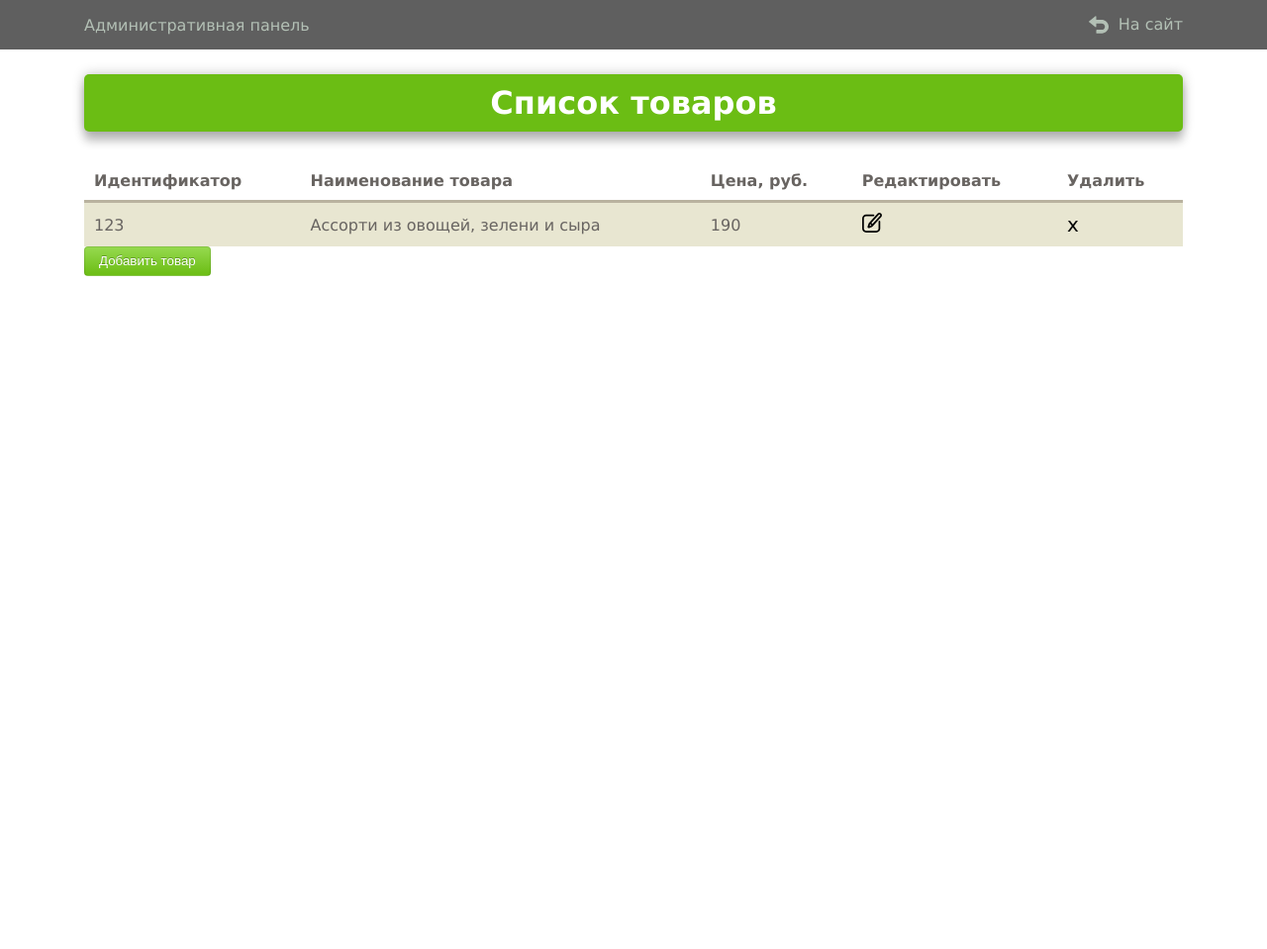
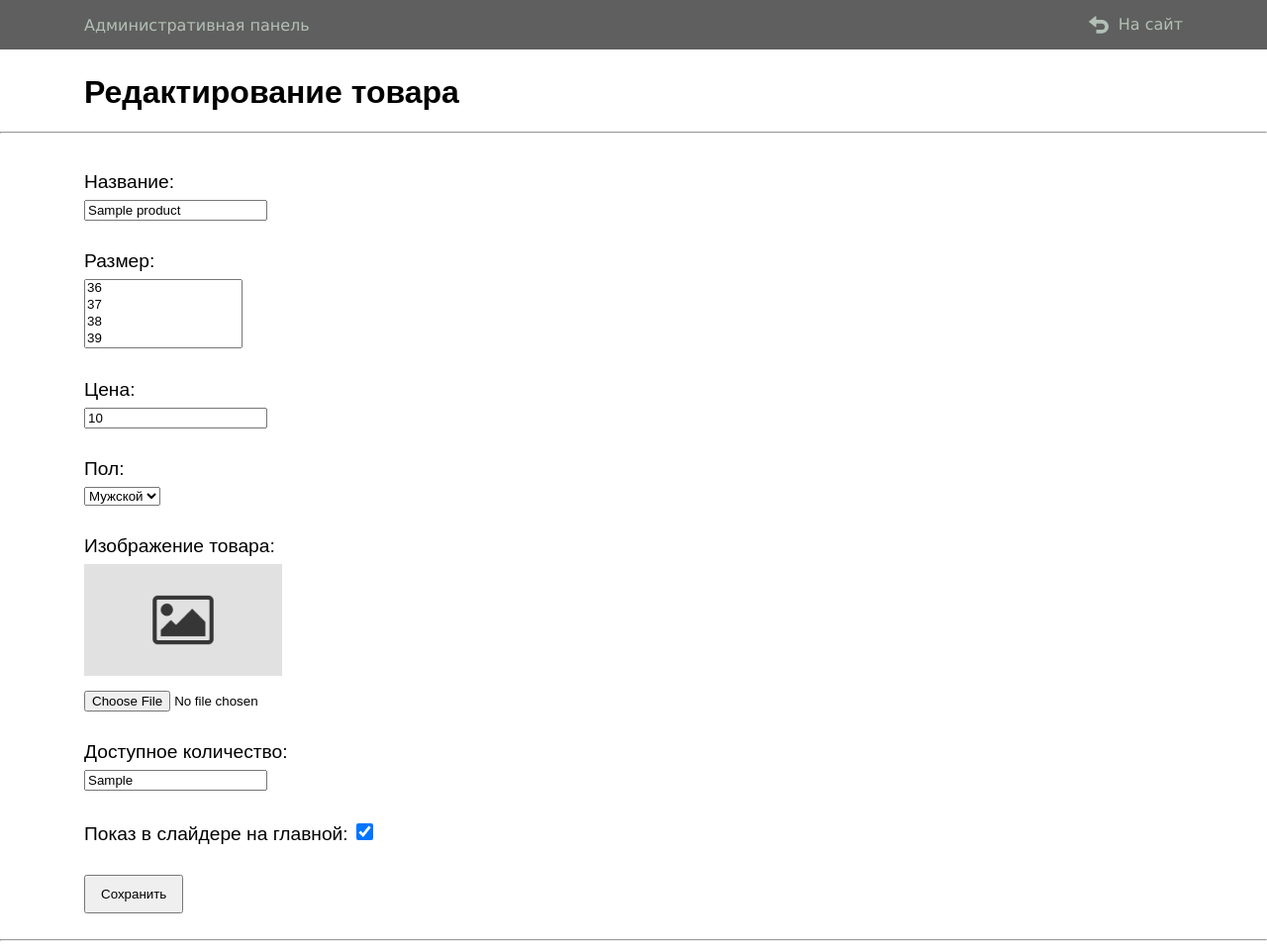
Before and after one commit to maksimryapolov/crossshop, a PHP site: page /admin/edit/1 in a window 1280 px wide. Shown: the whole page at 99% size. Before the commit the page ends 279 px from the top, so only its background shows below. Run offline with PHP 8.4, Linux system fonts and the light colour scheme; the visitor is signed in with stand-in values (Sample User, id 1); tables that the repository leaves empty or names only in its code hold one stand-in row (values such as "Sample post").

Commit message:
add/update/

```diff
--- /dev/null
+++ b/app/js/admin.js
@@ -0,0 +1,5 @@
+(function () {
+    $("#image-field").change(function(){
+        $("#image").attr('src', '');
+    })
+})();
--- a/app/js/main.js
+++ b/app/js/main.js
@@ -5,6 +5,7 @@ $(".maskphone").mask('+7(999) 999 99-99');
     var popup_bg = $(".b-popup-bg");
     var id_modal = '';
     var time = 300;
+
 
     $(".popup").on('click', function () {
         id_modal = this.getAttribute('data-popup');
@@ -60,7 +61,9 @@ $(".maskphone").mask('+7(999) 999 99-99');
 
 (function () {
     var multiItemSlider = (function () {
+
         return function (selector, config) {
+            if(document.querySelector(selector)) {
                 var
                 _mainElement = document.querySelector(selector), // основный элемент блока
                 _sliderWrapper = _mainElement.querySelector('.slider__wrapper'), // обертка для .slider-item
@@ -200,7 +203,7 @@ $(".maskphone").mask('+7(999) 999 99-99');
                         _cycle();
                     }
                 }
-
+            }
         }
     }());
 
--- a/app/scss/admin.scss
+++ b/app/scss/admin.scss
@@ -4,6 +4,7 @@
 body {
   margin: 0;
   padding: 0;
+  font-family: 'Arial';
 }
 a {
   color: black;
@@ -31,12 +32,13 @@ a {
   justify-content: space-between;
 }
 
-.tst-btn {
+.btn-link {
+  display: inline-block;
   cursor: pointer;
   border-radius: 4px;
   border: 1px solid #bbbbbb;
   line-height: 20px;
-  padding: 4px 14px;
+  padding: 6px 12px;
   color: #ffffff;
   text-shadow: 0 -1px 0 rgba(0, 0, 0, 0.25);
   background-color: #95d94e;
@@ -117,3 +119,47 @@ tr:nth-child(even) {
   background-color: transparent;
   color: black;
 }
+
+.form-group {
+  display: flex;
+  flex-direction: column;
+
+  &__item {
+    display: block;
+    margin-top: 30px;
+  }
+
+  .checkbox {
+    .form-group__title {
+      display: inline;
+    }
+
+    .form-group__input {
+      width: 17px;
+      height: 17px;
+    }
+  }
+  .select {
+    .form-group__input {
+      width: 160px;
+    }
+  }
+
+  &__title {
+    display: block;
+    margin-bottom: 7px;
+    font-size: 1.2em;
+  }
+
+  .image {
+    display: flex;
+    flex-direction: column;
+    img {
+      width: 200px;
+      margin-bottom: 15px;
+    }
+  }
+}
+.errors {
+  color: red;
+}
--- a/application/config/routs.php
+++ b/application/config/routs.php
@@ -4,6 +4,8 @@ return array(
 
     "auth" => "admin/auth",
     "admin" => "admin/index",
+    "admin/product/add" => "admin/add",
+    "admin/edit/([0-9]+)" => "admin/edit/$1",
 
     "/([0-9]+)/" => "main/detail/$1",
     "index" => "main/index",
--- a/application/controllers/AdminController.php
+++ b/application/controllers/AdminController.php
@@ -7,6 +7,7 @@ class AdminController extends Controller
         $modleAdmin = $this->model->init("AdminModel");
 
         if($modleAdmin->isAdmin()) {
+            $result = $modleAdmin->getListProduct();
             require_once ROOT . "/application/views/admin/index.php";
             return;
         }
@@ -24,4 +25,104 @@ class AdminController extends Controller
         }
         header("Location: /admin/");
     }
+
+    public function ActionAdd()
+    {
+        $modleAdmin = $this->model->init("AdminModel");
+        if($modleAdmin->CheckAuthAdmin()) {
+            if(isset($_POST['SUBMIT'])){
+                $errors = array();
+                $arDescError = array(
+                    "NAME" => "Имя",
+                    "SIZE" => "Размер",
+                    "PRICE" => "Цена"
+                );
+
+                $data = array(
+                    'NAME'      => $_POST["NAME"],
+                    'SIZE'      => isset($_POST["SIZE"]) ? $_POST["SIZE"] : false,
+                    'PRICE'     => $_POST["PRICE"],
+                    'SEX'       => $_POST["SEX"],
+                    'AVL'       => $_POST["AVL"],
+                    'IN_SLIDE'  => isset($_POST["IN_SLIDE"]) ? $_POST["IN_SLIDE"] : false
+                );
+
+                foreach ($arDescError as $key => $item) {
+                    if(isset($data[$key]) && empty($data[$key])) {
+                        $errors[] = "Поле $item не заполнено";
+                    }
+                }
+
+                if(empty($errors)) {
+                    $id = $modleAdmin->addProductAction($data);
+                    if($id) {
+                        if (is_uploaded_file($_FILES["IMAGE"]["tmp_name"])) {
+                             move_uploaded_file($_FILES["IMAGE"]["tmp_name"], $_SERVER['DOCUMENT_ROOT'] . "/upload/cross/cross_{$id}.jpg");
+                        }
+                    }
+                    header("Location: /admin/");
+                }
+            }
+
+            require_once ROOT . "/application/views/admin/addProduct.php";
+            return;
+        }
+        header("Location: /auth/");
+    }
+
+    public function ActionEdit($id)
+    {
+        $modleAdmin = $this->model->init("AdminModel");
+
+        if($modleAdmin->CheckAuthAdmin()) {
+            $id = intval($id);
+            if(isset($_POST['SUBMIT'])){
+                $errors = array();
+                $arDescError = array(
+                    "NAME" => "Имя",
+                    "SIZE" => "Размер",
+                    "PRICE" => "Цена"
+                );
+
+                $data = array(
+                    'NAME'      => $_POST["NAME"],
+                    'SIZE'      => isset($_POST["SIZE"]) ? $_POST["SIZE"] : false,
+                    'PRICE'     => $_POST["PRICE"],
+                    'SEX'       => $_POST["SEX"],
+                    'AVL'       => $_POST["AVL"],
+                    'IN_SLIDE'  => isset($_POST["IN_SLIDE"]) ? $_POST["IN_SLIDE"] : false
+                );
+
+                foreach ($arDescError as $key => $item) {
+                    if(isset($data[$key]) && empty($data[$key])) {
+                        $errors[] = "Поле $item не заполнено";
+                    }
+                }
+
+                if(empty($errors)) {
+                    $res = $modleAdmin->editProductAction($id, $data);
+                    // if($id) {
+                    //     if (is_uploaded_file($_FILES["IMAGE"]["tmp_name"])) {
+                    //          move_uploaded_file($_FILES["IMAGE"]["tmp_name"], $_SERVER['DOCUMENT_ROOT'] . "/upload/cross/cross_{$id}.jpg");
+                    //     }
+                    // }
+                    if($res) {
+                        header("Location: /admin/");
+                    }
+                    die('Ошибка добавления');
+                }
+            }
+
+            $result = $modleAdmin->getProductById($id);
+
+            $arSize = array(36,37,38,39,40,41,42,43,44,45,46);
+            $arSex = array("Мужской", "Женский", "Унисекс");
+            require_once ROOT . "/application/views/admin/editProduct.php";
+            return;
+
+        }
+        header("Location: /auth/");
+
+
+    }
 }
--- a/application/core/router.php
+++ b/application/core/router.php
@@ -58,7 +58,6 @@ class Route
         $path_routs = ROOT . "/application/config/routs.php";
         $url_path = $_SERVER["REQUEST_URI"] == "/" ? "index" : trim($_SERVER["REQUEST_URI"], "/");
         $url_methods = require_once $path_routs;
-
         foreach($url_methods as $key => $path)
         {
             if (preg_match("~$key~", $url_path)) {
--- a/application/models/AdminModel.php
+++ b/application/models/AdminModel.php
@@ -26,6 +26,23 @@ class AdminModel
             return $_SESSION["ID_USER"];
         }
         return false;
+    }
+
+    public function getListProduct ()
+    {
+        $result = array();
+        $errors = array();
+        $pdo = Db::connect();
+        $stmt = $pdo->query("SELECT * FROM product");
+
+        while ($row = $stmt->fetch(PDO::FETCH_ASSOC))
+        {
+            $result[] = $row;
+        }
+
+        if(!empty($result)) {
+            return $result;
+        }
     }
 
     public function AuthAction()
@@ -66,4 +83,102 @@ class AdminModel
         }
     }
 
+    public function addProductAction($data)
+    {
+        $db = new Db;
+        $pdo = $db->connect();
+
+        $size = implode(",", $data["SIZE"]);
+        $in_slide = $data["IN_SLIDE"] == "on" ? 1 : 0;
+
+        $stat = $pdo->prepare("INSERT INTO product (name, size, price, sex, avl, in_slide) VALUES (:name, :size, :price, :sex, :avl, :in_slide)");
+        $stat->bindParam("name", $data["NAME"]);
+        $stat->bindParam("size", $size);
+        $stat->bindParam("price", intval($data["PRICE"]));
+        $stat->bindParam("sex", $data["SEX"]);
+        $stat->bindParam("avl", $data["AVL"]);
+        $stat->bindParam("in_slide", $in_slide);
+        if($stat->execute()) {
+            return $pdo->lastInsertId();
+        }
+
+        return 0;
+    }
+
+    public function editProductAction($id, $data)
+    {
+        $this->saveImage($id);
+        $db = new Db();
+        $pdo = $db->connect();
+        $size = implode(",", $data["SIZE"]);
+        $in_slide = $data["IN_SLIDE"] == "on" ? 1 : 0;
+
+        $stat = $pdo->prepare("UPDATE product SET
+                                                name=:name,
+                                                size=:size,
+                                                price=:price,
+                                                sex=:sex,
+                                                avl=:avl,
+                                                in_slide=:in_slide
+                                            WHERE
+                                                id_product=:id"
+                                            );
+        $stat->bindParam("id", $id);
+        $stat->bindParam("name", $data["NAME"]);
+        $stat->bindParam("size", $size);
+        $stat->bindParam("price", intval($data["PRICE"]));
+        $stat->bindParam("sex", $data["SEX"]);
+        $stat->bindParam("avl", $data["AVL"]);
+        $stat->bindParam("in_slide", $in_slide);
+        if($stat->execute()) {
+            return true;
+        }
+        return false;
+    }
+
+    public function getProductById($id)
+    {
+        if(is_int($id)) {
+            $db = new Db();
+            $pdo = $db->connect();
+
+            $stat = $pdo->prepare("SELECT * FROM product WHERE id_product=:id");
+            $stat->bindParam("id", $id, PDO::PARAM_INT);
+            $stat->execute();
+            $result = $stat->fetch();
+            $result['size'] = $this->transformStringToArray($result['size']);
+            $result['image'] = $this->productGetImage($result['id_product']);
+
+            return $result;
+
+        }
+    }
+
+    private function transformStringToArray($var)
+    {
+        if(is_string($var)) {
+            return explode(",", $var);
+        }
+        return $var;
+
+    }
+
+    private function productGetImage($id)
+    {
+        $id = intval($id);
+        $path = ROOT . "/upload/cross/cross_${id}.jpg";
+        if(file_exists($path)) {
+            return "/upload/cross/cross_${id}.jpg";
+        }
+        return "/upload/cross/no-image.jpg";
+    }
+
+    public function saveImage($id)
+    {
+        if($id) {
+            if (is_uploaded_file($_FILES["IMAGE"]["tmp_name"])) {
+                move_uploaded_file($_FILES["IMAGE"]["tmp_name"], $_SERVER['DOCUMENT_ROOT'] . "/upload/cross/cross_{$id}.jpg");
+            }
+        }
+    }
 }
--- /dev/null
+++ b/application/views/admin/editProduct.php
@@ -0,0 +1,65 @@
+<? require_once  ROOT . "/application/views/admin/layots/header.php"; ?>
+    <div class="container">
+        <h1>Редактирование товара</h1>
+    </div>
+    <hr>
+    <div class="container">
+        <? if(isset($errors)): ?>
+            <ul class="errors">
+                <? foreach ($errors as $error): ?>
+                    <li>
+                        <?= $error; ?>
+                    </li>
+                <? endforeach; ?>
+            </ul>
+        <? endif; ?>
+        <form action="/admin/edit/<?= $result["id_product"]; ?>" class="form-group" method="post" enctype="multipart/form-data">
+            <label class="form-group__item">
+                <span class="form-group__title"> Название:</span>
+                <input type="text" class="form-group__input" name="NAME" value="<?= $result["name"]; ?>">
+            </label>
+            <label class="form-group__item select">
+                <span class="form-group__title">Размер:</span>
+                <select name="SIZE[]" class="form-group__input" multiple="multiple">
+                    <? foreach($arSize as $size): ?>
+                        <option value="<?= $size; ?>" <?if(in_array($size, $result['size'])):?>selected<?endif;?> >
+                            <?= $size; ?>
+                        </option>
+                    <? endforeach; ?>
+                </select>
+            </label>
+            <label class="form-group__item">
+                <span class="form-group__title">Цена:</span>
+                <input type="text" class="form-group__input" name="PRICE" value="<?= $result['price']; ?>">
+            </label>
+            <label class="form-group__item">
+                <span class="form-group__title">Пол:</span>
+                <select name="SEX" class="form-group__input" id="">
+                    <? foreach($arSex as $sex): ?>
+                        <option value="<?= $sex; ?>" <?if($sex == $result['sex']):?>selected<?endif;?> >
+                            <?= $sex; ?>
+                        </option>
+                    <? endforeach; ?>
+                </select>
+            </label>
+            <label class="form-group__item image">
+                <span class="form-group__title">Изображение товара:</span>
+                <img src="<?= $result['image']; ?>" id="image">
+                <input type="file" id="image-field" class="form-group__input" name="IMAGE">
+            </label>
+            <label class="form-group__item">
+                <span class="form-group__title">Доступное количество:</span>
+                <input type="text" class="form-group__input" name="AVL" value="<?= $result['avl']; ?>">
+            </label>
+            <label class="form-group__item checkbox">
+                <span class="form-group__title">Показ в слайдере на главной:</span>
+                <input type="checkbox" class="form-group__input" name="IN_SLIDE" checked="<?= $result["in_slide"]; ?>">
+            </label>
+            <label class="form-group__item">
+                <button type="submit" class="button-create" name="SUBMIT" value="Сохранить">Сохранить</button>
+            </label>
+        </form>
+    </div>
+    <br>
+    <hr>
+<? require_once  ROOT . "/application/views/admin/layots/footer.php"; ?>
--- a/application/views/admin/index.php
+++ b/application/views/admin/index.php
@@ -10,15 +10,18 @@
                     <th>Идентификатор</th>
                     <th>Наименование товара</th>
                     <th>Цена, руб.</th>
+                    <th>Размеры</th>
                     <th>Редактировать</th>
                     <th>Удалить</th>
                 </tr>
+                <? foreach ($result as $item): ?>
                     <tr>
-                    <td>123</td>
-                    <td>Ассорти из овощей, зелени и сыра</td>
-                    <td>190</td>
+                        <td><?= $item["id_product"]; ?></td>
+                        <td><?= $item["name"]; ?></td>
+                        <td><?= $item["price"]; ?></td>
+                        <td><?= $item["size"]; ?></td>
                         <td>
-                        <a href="button-close">
+                            <a class="button-close" href="/admin/edit/<?= $item['id_product']; ?>/">
                                 <img class="icon-edit" src="/dist/images/svg/edit.svg" alt="edit_icon">
                             </a>
                         </td>
@@ -28,11 +31,12 @@
                             </a>
                         </td>
                     </tr>
+                <? endforeach; ?>
             </table>
         </div>
     </div>
-    <button class="tst-btn">
+    <a href="/admin/product/add/" class="btn-link">
         Добавить товар
-    </button>
+    </a>
 </div>
 <? require_once  ROOT . "/application/views/admin/layots/footer.php"; ?>
--- a/application/views/admin/layots/footer.php
+++ b/application/views/admin/layots/footer.php
@@ -1,2 +1,3 @@
+    <script src="/dist/js/main.js"></script>
 </body>
 </html>
--- a/gulpfile.js
+++ b/gulpfile.js
@@ -55,7 +55,7 @@ function clean ()
 
 function script ()
 {
-    return gulp.src(['node_modules/jquery/dist/jquery.js', "./app/js/jquery.maskedinput.min.js", './app/js/main.js'])
+    return gulp.src(['node_modules/jquery/dist/jquery.js', "./app/js/jquery.maskedinput.min.js", './app/js/main.js', './app/js/admin.js'])
         .pipe(concat('main.js'))
         .pipe(uglify({
             toplevel: true
```
Also changed, not shown: add.html (added, +69 -0 lines), application/views/admin/addProduct.php (added, +68 -0 lines), dist/css/admin.css, dist/js/main.js, upload/cross/cross4.jpg (deleted), upload/cross/no-image.jpg (added), 1 other file. Lines whose indentation alone changed are shown as unchanged.
